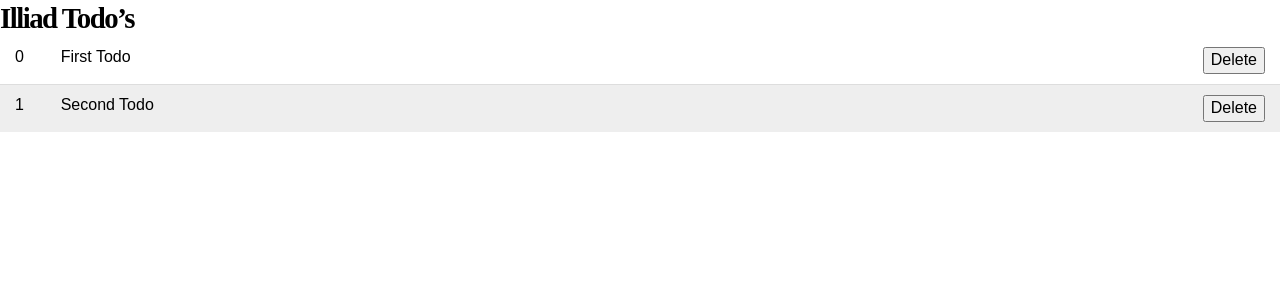
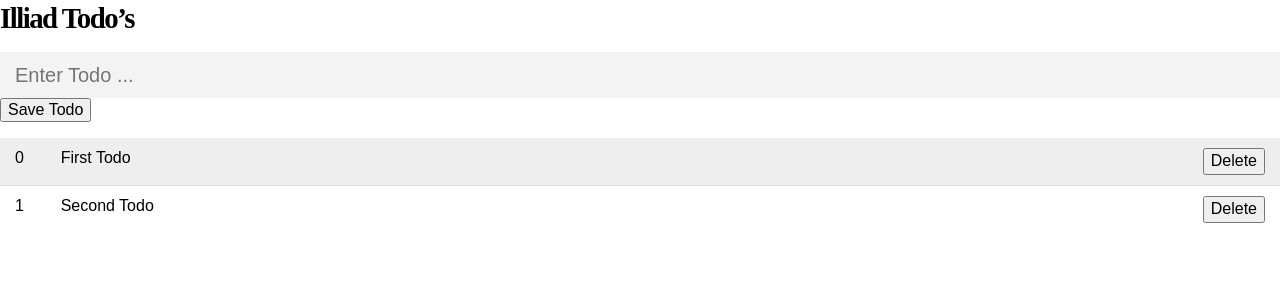
Before and after one commit to githubjack/angular-ivy-bsrsff, an Angular app: page / in a window 1280 px wide. Shown: the top 300 px of the page. Built offline with nearby package versions, Linux system fonts and the light colour scheme.

Commit message:
2 files modified

```diff
--- a/src/app/components/todos/todos.component.html
+++ b/src/app/components/todos/todos.component.html
@@ -1,8 +1,29 @@
 <div class="todos">
+
+  <form>
+    <input type="text"
+           name="inputTodo"
+           placeholder="Enter Todo ..."
+           class="todo-input"
+           [(ngModel)]="inputTodo"
+          />
+    <input type="submit"
+           value="Save Todo"
+           class="=todo-submit"
+                />
+  </form>
+
   <div *ngFor="let todo of todos; let i = index;"
        class="todo {{ (todo.completed ? 'done' : '') }}">
+
     <div class="id">{{ i }}</div>
-    <div class="content" (click)="toggleDone(i)">{{ todo.content }}</div>
-    <button class="remove" (click)="deleteTodo(i)">Delete</button>
+    <div class="content"
+         (click)="toggleDone(i)">{{ todo.content }}
+    </div>
+    <button class="remove"
+            (click)="deleteTodo(i)">Delete
+    </button>
+
   </div>
+
 </div>
--- a/src/app/components/todos/todos.component.ts
+++ b/src/app/components/todos/todos.component.ts
@@ -9,6 +9,7 @@ import { Todo } from './../../models/Todo';
 
 export class TodosComponent implements OnInit {
 todos:Todo[];
+inputTodo:string = '';
 
 constructor () {}
 
```
